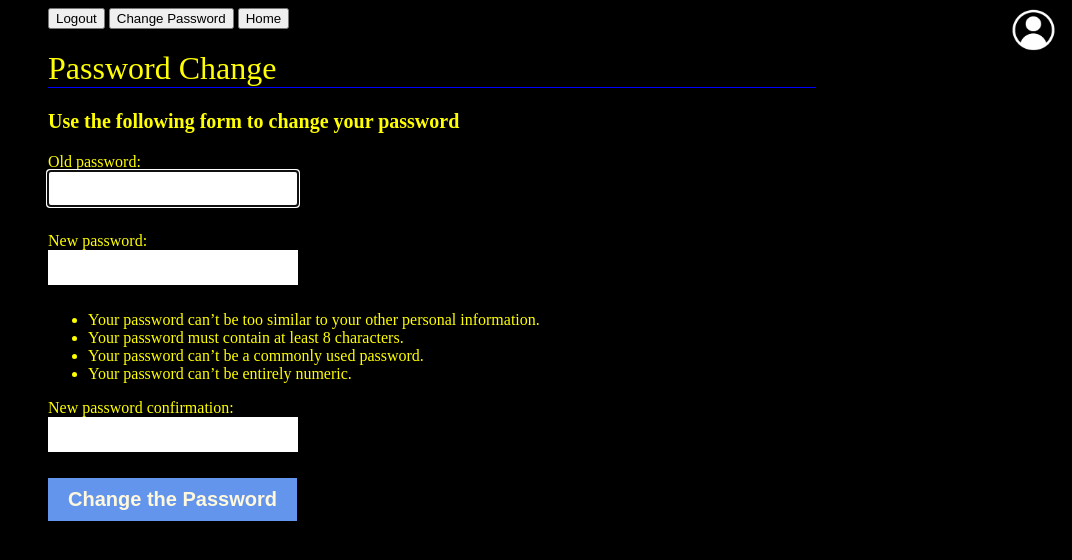
After one commit to Abd-07/Online-game-shop, a Django app: page /accounts/password_change/ in a window 1280 px wide. The commit adds this page. Shown: the top 560 px of the page, without its empty margins (208-1280 px from the left). Run offline with Django 4.2, Linux system fonts and the light colour scheme; a user stored in the database is signed in.

Commit message:
Now when you register your info is transferred successfully to the database and your account is created,the password changing option was added and a button to do this was added at the top, if the the user is authenticated then he sees the following buttons:”Logout”,”Change Password”,”Home”.If not he sees:”Login”,Register”,”Home”.The Password reset button was added in the login page,but doesn’t work fully yet.

```diff
--- a/accounts/templates/registration/login.html
+++ b/accounts/templates/registration/login.html
@@ -17,7 +17,7 @@ Entry to the website
         {{form.as_p}}
         <p>
             <input type="submit" value="Enter the website">
-        </p>
+        <a href='http://127.0.0.1:8000/accounts/password_reset/'><button class="reset_page">Reset Password</button></a>
     </form>
 </div>
 {% endblock content %}
--- /dev/null
+++ b/accounts/templates/registration/password_change_form.html
@@ -0,0 +1,21 @@
+{% extends 'base.html' %}
+{% block title %}
+Password Change
+{% endblock title %}
+{% block content %}
+<h1 class="password-change-heading">
+    Password Change
+</h1>
+<p class="password-change-para">
+    Use the following form to change your password
+</p>
+<div class="password-change-form">
+    <form method="POST">
+        {{ form.as_p }}
+        {% csrf_token %}
+        <p>
+            <input type="submit" value="Change the Password">
+        </p>
+    </form>
+</div>
+{% endblock content %}
--- a/accounts/urls.py
+++ b/accounts/urls.py
@@ -8,5 +8,9 @@ urlpatterns=[
     #path('logout/',auth_view.LogoutView.as_view(),name='logout'),
     #path("logout/", TemplateView.as_view(template_name="logout.html"), name="logout"),
     path('logout/', auth_view.LogoutView.as_view(), name='logout'),
-    path('signup/',UserCreationView.as_view(),name='sign_up')
+    path('signup/',UserCreationView.as_view(),name='sign_up'),
+    path('password_change/',auth_view.PasswordChangeView.as_view(),name='password_change'),
+    path('password_change_done/',auth_view.PasswordChangeDoneView.as_view(),name='password_change_done'),
+    path('password_reset/',auth_view.PasswordResetView.as_view(),name='password_reset'),
+    path('password_reset_done/',auth_view.PasswordResetDoneView.as_view(),name='password_reset_done')
 ]
--- a/config/settings.py
+++ b/config/settings.py
@@ -33,6 +33,7 @@ ALLOWED_HOSTS = []
 # Application definition
 
 INSTALLED_APPS = [
+    'games.apps.GamesConfig',
     'accounts.apps.AccountsConfig',
     'django.contrib.admin',
     'django.contrib.auth',
@@ -40,7 +41,6 @@ INSTALLED_APPS = [
     'django.contrib.sessions',
     'django.contrib.messages',
     'django.contrib.staticfiles',
-    'games.apps.GamesConfig',
 ]
 
 MIDDLEWARE = [
@@ -128,3 +128,4 @@ DEFAULT_AUTO_FIELD = 'django.db.models.BigAutoField'
 
 MEDIA_ROOT = os.path.join(BASE_DIR,'media')
 MEDIA_URL = '/media/'
+EMAIL_BACKEND='django.core.mail.backends.console.EmailBackend'
--- a/games/static/css/style.css
+++ b/games/static/css/style.css
@@ -55,7 +55,7 @@ body{
 .detail_view_all_characteristics{
     color:rgb(255, 208, 0)
 }
-.login-form input[type=submit]{
+.login-form input[type=submit], .password-change-form input[type=submit]{
     font-weight:bold;
     background-color: cornflowerblue;
     color:cornsilk;
@@ -63,24 +63,24 @@ body{
     font-size: 20px;
     width: auto;
 }
-.login-form label{
+.login-form label, .password-change-form label{
     display:block;
     font: size 20px;
 }
-.login-form input,textarea {
+.login-form input,textarea, .password-change-form input{
     margin-bottom: 10px;
     border:0;
     padding: 6px 10px;
     font-size: 20px;
     width:30%;
 }
-.login-heading {
+.login-heading, .password-change-heading{
     font-weight:normal;
     border-bottom: 1px solid blue;
     color:yellow;
 
 }
-.login-para {
+.login-para, .password-change-para{
     font-size: 20px;
     font-weight: bold;
     color:yellow;
@@ -111,3 +111,9 @@ body{
 .signup-heading{
     border-bottom: 1px solid blue;
 }
+.password-change-heading{
+    color:yellow
+}
+.password-change-form{
+    color:yellow
+}
--- a/games/templates/base.html
+++ b/games/templates/base.html
@@ -8,9 +8,13 @@
 <link rel="shortcut icon" href="{% static 'images/icon0.ico' %}" type="image/png">
 <title>{% block title %}{% endblock title %}</title>
 <img src="{% static 'images/profile.png' %}" class="profile_pic" alt="profile" width="45" height="45">
+{% if user.is_authenticated %}
+<a href='http://127.0.0.1:8000/accounts/logout/'><button class="logout_page">Logout</button></a>
+<a href='http://127.0.0.1:8000/accounts/password_change/'><button class="password_change_page">Change Password</button></a>
+{% else %}
 <a href='http://127.0.0.1:8000/accounts/login/'><button class="login_page">Login</button></a>
-<a href='http://127.0.0.1:8000/accounts/logout/'><button class="logout_page">Logout</button></a>
 <a href='http://127.0.0.1:8000/accounts/signup'><button class="register_page">Register</button></a>
+{% endif %}
 <a href='http://127.0.0.1:8000'><button class="home_page">Home</button></a>
 </head>
 
--- a/games/templates/games/home.html
+++ b/games/templates/games/home.html
@@ -20,7 +20,7 @@ Game Shop
     <div class="login-logout-reg-nav">
         {% if user.is_authenticated %}
         <h1 class="welcome">
-        Welcome {{ user.first_name }}!
+        Welcome {{ user.username }}!
         </h1>
         <a href="{% url 'logout' %}">
             Logout
```
Also changed, not shown: accounts/templates/registration/password_change_done.html (added, +9 -0 lines), db.sqlite3.
